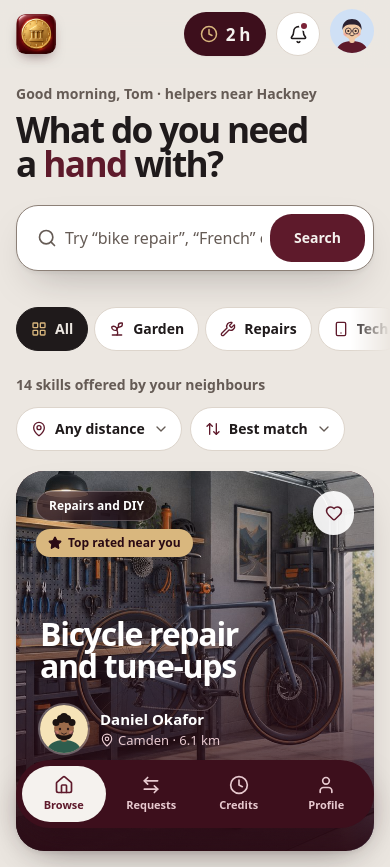
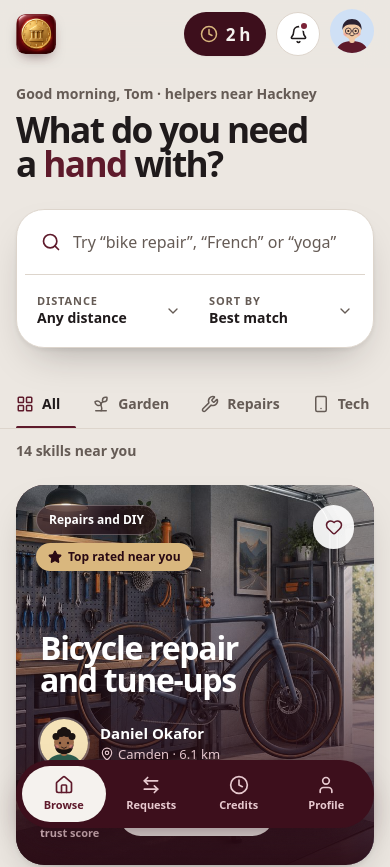
Before and after one commit to kaxlon33/TimeBank_Connect, a React (Vite) app in the folder apps/web/: page / in a window 390 px wide. Shown: the top 867 px of the page. Built offline with nearby package versions, Linux system fonts and the light colour scheme.

Commit message:
feat(web): redesign browse header with one search bar and underline tabs (#9)
Search and both filters live in a single bar, categories are quiet underlined tabs, and the result count sits on the same line. Works on laptop and phone.

```diff
--- a/apps/web/src/components/FilterMenu.tsx
+++ b/apps/web/src/components/FilterMenu.tsx
@@ -1,5 +1,6 @@
 import { Check, ChevronDown, type LucideIcon } from 'lucide-react'
 import { DropdownMenu } from 'radix-ui'
+import { cn } from '@/lib/utils'
 
 export interface FilterOption<T extends string> {
   value: T
@@ -13,30 +14,62 @@ interface Props<T extends string> {
   value: T
   onChange: (value: T) => void
   options: FilterOption<T>[]
+  /** "bar" sits inside a search bar; "pill" stands alone. */
+  variant?: 'bar' | 'pill'
 }
 
-/** A pill that opens a small menu. Keyboard friendly: arrows to move, Enter to choose, Esc to close. */
-export function FilterMenu<T extends string>({ label, icon: Icon, value, onChange, options }: Props<T>) {
+/** A control that opens a small menu. Keyboard friendly: arrows to move, Enter to choose, Esc to close. */
+export function FilterMenu<T extends string>({
+  label,
+  icon: Icon,
+  value,
+  onChange,
+  options,
+  variant = 'pill',
+}: Props<T>) {
   const current = options.find((o) => o.value === value) ?? options[0]
 
   return (
     <DropdownMenu.Root>
       <DropdownMenu.Trigger
         aria-label={`${label}: ${current.label}`}
-        className="press group flex h-11 shrink-0 items-center gap-2 rounded-full border bg-card pr-3 pl-3.5 text-sm font-bold outline-none transition-colors duration-200 hover:bg-primary-soft focus-visible:ring-2 focus-visible:ring-ring data-[state=open]:border-wine-700 data-[state=open]:bg-primary-soft"
+        className={cn(
+          'press group flex items-center text-left outline-none transition-colors duration-200 focus-visible:ring-2 focus-visible:ring-ring',
+          variant === 'bar'
+            ? 'h-14 min-w-0 gap-3 rounded-2xl px-3 hover:bg-muted data-[state=open]:bg-primary-soft'
+            : 'h-11 shrink-0 gap-2 rounded-full border bg-card pr-3 pl-3.5 text-sm font-bold hover:bg-primary-soft data-[state=open]:border-wine-700 data-[state=open]:bg-primary-soft',
+        )}
       >
+        {variant === 'bar' ? (
+          <>
+            <span className="grid size-9 shrink-0 place-items-center rounded-xl bg-primary-soft text-wine-700 max-sm:hidden">
+              <Icon className="size-[18px]" aria-hidden="true" />
+            </span>
+            <span className="flex min-w-0 flex-col leading-tight">
+              <span className="text-[11px] font-bold tracking-[0.08em] text-muted-foreground uppercase">{label}</span>
+              <span className="truncate text-sm font-bold">{current.label}</span>
+            </span>
+            <ChevronDown
+              className="ml-auto size-4 shrink-0 text-muted-foreground transition-transform duration-200 group-data-[state=open]:rotate-180"
+              aria-hidden="true"
+            />
+          </>
+        ) : (
+          <>
             <Icon className="size-4 text-wine-700" aria-hidden="true" />
             {current.label}
             <ChevronDown
               className="size-4 text-muted-foreground transition-transform duration-200 group-data-[state=open]:rotate-180"
               aria-hidden="true"
             />
+          </>
+        )}
       </DropdownMenu.Trigger>
 
       <DropdownMenu.Portal>
         <DropdownMenu.Content
           align="end"
-          sideOffset={8}
+          sideOffset={10}
           collisionPadding={12}
           className="z-50 min-w-[240px] origin-(--radix-dropdown-menu-content-transform-origin) rounded-2xl border bg-popover p-1.5 shadow-raised data-[state=closed]:animate-out data-[state=closed]:fade-out-0 data-[state=closed]:zoom-out-95 data-[state=open]:animate-in data-[state=open]:fade-in-0 data-[state=open]:zoom-in-95"
         >
--- a/apps/web/src/pages/BrowsePage.tsx
+++ b/apps/web/src/pages/BrowsePage.tsx
@@ -22,7 +22,6 @@ import { SkillCard, SkillCardSkeleton } from '@/features/skills/SkillCard'
 import { api, sessionStore } from '@/lib/api'
 import { distanceKm } from '@/lib/format'
 import { useAsync, useDebouncedValue } from '@/lib/hooks'
-import { cn } from '@/lib/utils'
 import type { Skill } from '@/types'
 
 const categoryIcons: Record<string, LucideIcon> = {
@@ -35,6 +34,19 @@ const categoryIcons: Record<string, LucideIcon> = {
   'transport-and-errands': Truck,
   'arts-crafts-and-music': Music,
   'health-and-fitness': Dumbbell,
+}
+
+/** Short names so every category fits on one line. */
+const categoryLabels: Record<string, string> = {
+  'home-and-garden': 'Garden',
+  'repairs-and-diy': 'Repairs',
+  'tech-help': 'Tech',
+  'tutoring-and-languages': 'Learning',
+  'cooking-and-baking': 'Cooking',
+  'care-and-companionship': 'Care',
+  'transport-and-errands': 'Errands',
+  'arts-crafts-and-music': 'Arts',
+  'health-and-fitness': 'Fitness',
 }
 
 type Radius = 'any' | '3' | '10'
@@ -50,30 +62,16 @@ function greeting() {
   return h < 12 ? 'Good morning' : h < 18 ? 'Good afternoon' : 'Good evening'
 }
 
-/** Short names so every category fits on one line. */
-const categoryLabels: Record<string, string> = {
-  'home-and-garden': 'Garden',
-  'repairs-and-diy': 'Repairs',
-  'tech-help': 'Tech',
-  'tutoring-and-languages': 'Learning',
-  'cooking-and-baking': 'Cooking',
-  'care-and-companionship': 'Care',
-  'transport-and-errands': 'Errands',
-  'arts-crafts-and-music': 'Arts',
-  'health-and-fitness': 'Fitness',
-}
-
-function Chip({
+/** Plain text tab with an underline that slides in: quiet, tidy and easy to scan. */
+function CategoryTab({
   active,
   onClick,
   icon: Icon,
-  count,
   children,
 }: {
   active: boolean
   onClick: () => void
   icon: LucideIcon
-  count?: number
   children: string
 }) {
   return (
@@ -81,16 +79,17 @@ function Chip({
       type="button"
       aria-pressed={active}
       onClick={onClick}
-      className={cn(
-        'press flex h-11 shrink-0 items-center gap-2 rounded-full border px-3.5 text-sm font-bold transition-colors duration-200',
-        active ? 'border-foreground bg-foreground text-background' : 'bg-card hover:bg-primary-soft',
-      )}
+      className="group relative flex h-12 shrink-0 items-center gap-2 px-4 text-sm font-bold text-muted-foreground transition-colors duration-200 outline-none first:pl-0 hover:text-foreground focus-visible:text-foreground aria-pressed:text-foreground"
     >
-      <Icon className={cn('size-4', active ? 'text-brass' : 'text-wine-700')} aria-hidden="true" />
+      <Icon
+        className="size-[18px] transition-colors duration-200 group-aria-pressed:text-wine-700"
+        aria-hidden="true"
+      />
       {children}
-      {count !== undefined ? (
-        <span className={cn('text-xs', active ? 'text-brass' : 'text-muted-foreground')}>{count}</span>
-      ) : null}
+      <span
+        aria-hidden="true"
+        className="absolute inset-x-4 -bottom-px h-[3px] origin-left scale-x-0 rounded-full bg-wine-700 transition-transform duration-300 ease-out group-first:inset-x-0 group-first:left-0 group-aria-pressed:scale-x-100"
+      />
     </button>
   )
 }
@@ -105,7 +104,10 @@ export function BrowsePage() {
 
   const query = useDebouncedValue(text.trim(), 300)
   const categories = useAsync(() => api.getCategories(), 'categories')
-  const results = useAsync((signal) => api.searchSkills({ q: query, category: category || undefined }, signal), `${query}|${category}`)
+  const results = useAsync(
+    (signal) => api.searchSkills({ q: query, category: category || undefined }, signal),
+    `${query}|${category}`,
+  )
 
   const data = results.status === 'success' ? results.data : null
   const items = useMemo<Item[]>(() => {
@@ -145,8 +147,7 @@ export function BrowsePage() {
 
   return (
     <div className="mx-auto w-full max-w-[1400px] px-4 pt-2 pb-32 sm:px-8 lg:pb-16">
-      <header className="flex flex-col gap-6 pt-2">
-        <div className="tile-in max-w-3xl">
+      <header className="tile-in pt-2">
         <p className="text-sm font-semibold text-muted-foreground">
           {greeting()}, {me.name.split(' ')[0]}
           {me.area ? ` · helpers near ${me.area.name}` : ''}
@@ -154,15 +155,17 @@ export function BrowsePage() {
         <h1 className="font-heading mt-2 text-[clamp(2.2rem,5.2vw,3.75rem)] leading-[0.98] font-bold tracking-[-0.045em] text-balance">
           What do you need a <span className="text-wine-700">hand</span> with?
         </h1>
-        </div>
+      </header>
 
+      {/* One bar for search and both filters. */}
       <form
         role="search"
         onSubmit={(e) => e.preventDefault()}
-          className="tile-in flex w-full items-center gap-2 rounded-[22px] border border-input bg-card p-2 pl-5 shadow-raised lg:max-w-[660px]"
+        className="tile-in mt-7 flex flex-col gap-2 rounded-[28px] border bg-card p-2 shadow-raised lg:flex-row lg:items-center"
         style={{ '--delay': '60ms' } as React.CSSProperties}
       >
-          <Search className="size-5 shrink-0 text-muted-foreground" aria-hidden="true" />
+        <div className="flex min-w-0 flex-1 items-center gap-3 pr-1 pl-4">
+          <Search className="size-5 shrink-0 text-wine-700" aria-hidden="true" />
           <label htmlFor="skill-search" className="sr-only">
             Search skills, helpers or areas
           </label>
@@ -180,58 +183,16 @@ export function BrowsePage() {
               type="button"
               aria-label="Clear search"
               onClick={() => setText('')}
-              className="press grid size-9 place-items-center rounded-full text-muted-foreground hover:bg-secondary"
+              className="press grid size-9 shrink-0 place-items-center rounded-full text-muted-foreground hover:bg-secondary"
             >
               <X className="size-4" aria-hidden="true" />
             </button>
           ) : null}
-          <button
-            type="submit"
-            className="press h-12 shrink-0 rounded-2xl bg-wine-700 px-6 text-sm font-bold text-wine-on hover:bg-wine-600"
-          >
-            Search
-          </button>
-        </form>
-      </header>
-
-      <div className="mt-8">
-        <div
-          role="group"
-          aria-label="Categories"
-          className="-mx-4 flex gap-1.5 overflow-x-auto px-4 py-1 [mask-image:linear-gradient(to_right,black_calc(100%-40px),transparent)] [scrollbar-width:none] sm:-mx-8 sm:px-8 lg:mx-0 lg:px-0 lg:pr-10 [&::-webkit-scrollbar]:hidden"
-        >
-          <Chip active={category === ''} onClick={() => setCategory('')} icon={LayoutGrid}>
-            All
-          </Chip>
-          {categories.status === 'success'
-            ? categories.data
-                .filter((c) => c.is_active)
-                .map((c) => (
-                  <Chip
-                    key={c.id}
-                    active={category === c.slug}
-                    onClick={() => setCategory(category === c.slug ? '' : c.slug)}
-                    icon={categoryIcons[c.slug] ?? LayoutGrid}
-                  >
-                    {categoryLabels[c.slug] ?? c.name}
-                  </Chip>
-                ))
-            : Array.from({ length: 5 }, (_, i) => (
-                <span key={i} aria-hidden="true" className="skeleton-shimmer h-11 w-28 shrink-0 rounded-full" />
-              ))}
-        </div>
         </div>
 
-      <div className="mt-5 mb-5 flex flex-wrap items-center justify-between gap-x-4 gap-y-3">
-        <p aria-live="polite" className="text-sm font-semibold text-muted-foreground">
-          {results.status === 'success'
-            ? `${items.length} ${items.length === 1 ? 'skill' : 'skills'} ${filtersActive ? 'found' : 'offered by your neighbours'}`
-            : results.status === 'error'
-              ? ''
-              : 'Finding skills…'}
-        </p>
-        <div className="flex gap-2">
+        <div className="grid grid-cols-2 gap-1 border-t pt-2 lg:flex lg:gap-1 lg:border-t-0 lg:border-l lg:pt-0 lg:pl-2">
           <FilterMenu
+            variant="bar"
             label="Distance"
             icon={MapPin}
             value={radius}
@@ -243,6 +204,7 @@ export function BrowsePage() {
             ]}
           />
           <FilterMenu
+            variant="bar"
             label="Sort by"
             icon={ArrowUpDown}
             value={sort}
@@ -254,8 +216,45 @@ export function BrowsePage() {
             ]}
           />
         </div>
+      </form>
+
+      {/* Categories as quiet tabs, with the result count on the same line. */}
+      <div className="mt-8 flex flex-col lg:flex-row lg:items-end lg:justify-between lg:gap-8">
+        <div
+          role="group"
+          aria-label="Categories"
+          className="-mx-4 flex min-w-0 overflow-x-auto border-b px-4 [scrollbar-width:none] sm:-mx-8 sm:px-8 lg:mx-0 lg:flex-1 lg:px-0 [&::-webkit-scrollbar]:hidden"
+        >
+          <CategoryTab active={category === ''} onClick={() => setCategory('')} icon={LayoutGrid}>
+            All
+          </CategoryTab>
+          {categories.status === 'success'
+            ? categories.data
+                .filter((c) => c.is_active)
+                .map((c) => (
+                  <CategoryTab
+                    key={c.id}
+                    active={category === c.slug}
+                    onClick={() => setCategory(category === c.slug ? '' : c.slug)}
+                    icon={categoryIcons[c.slug] ?? LayoutGrid}
+                  >
+                    {categoryLabels[c.slug] ?? c.name}
+                  </CategoryTab>
+                ))
+            : Array.from({ length: 6 }, (_, i) => (
+                <span key={i} aria-hidden="true" className="skeleton-shimmer my-3 mr-4 h-6 w-20 shrink-0 rounded-md" />
+              ))}
+        </div>
+        <p aria-live="polite" className="shrink-0 pt-3 text-sm font-semibold text-muted-foreground lg:pt-0 lg:pb-3">
+          {results.status === 'success'
+            ? `${items.length} ${items.length === 1 ? 'skill' : 'skills'} ${filtersActive ? 'found' : 'near you'}`
+            : results.status === 'error'
+              ? ''
+              : 'Finding skills…'}
+        </p>
       </div>
 
+      <div className="mt-6">
         {results.status === 'loading' ? (
           <div className="grid gap-5 sm:grid-cols-2 lg:grid-cols-4" aria-busy="true">
             <SkillCardSkeleton featured />
@@ -317,5 +316,6 @@ export function BrowsePage() {
           </div>
         )}
       </div>
+    </div>
   )
 }
```
Lines whose indentation alone changed are shown as unchanged.
